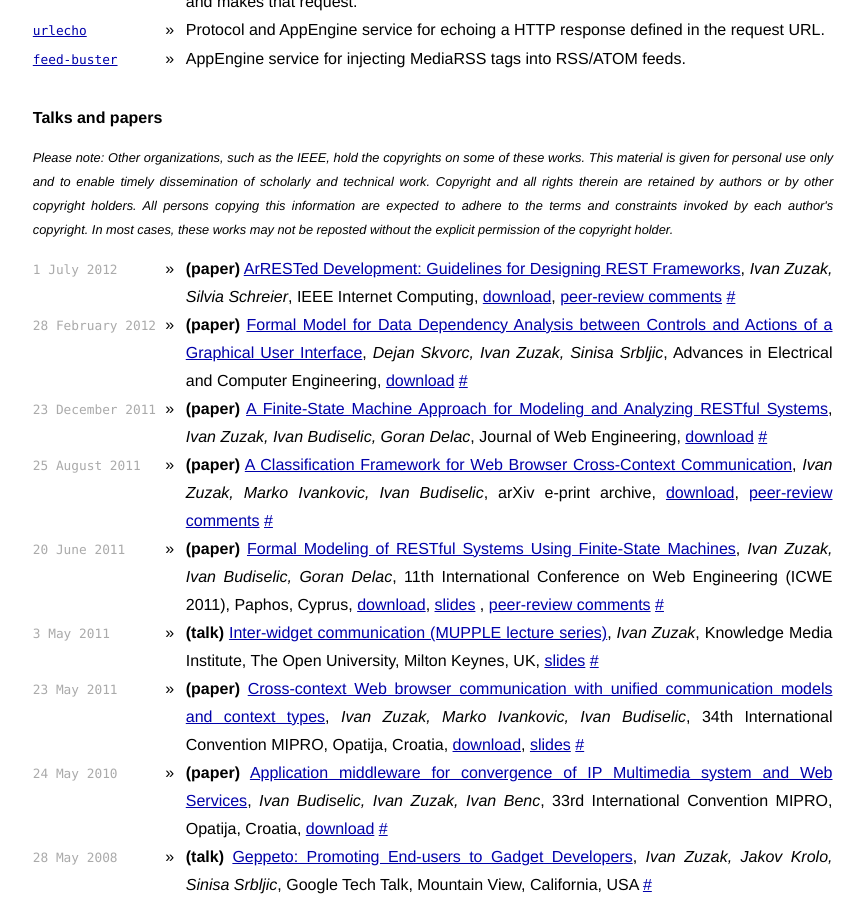
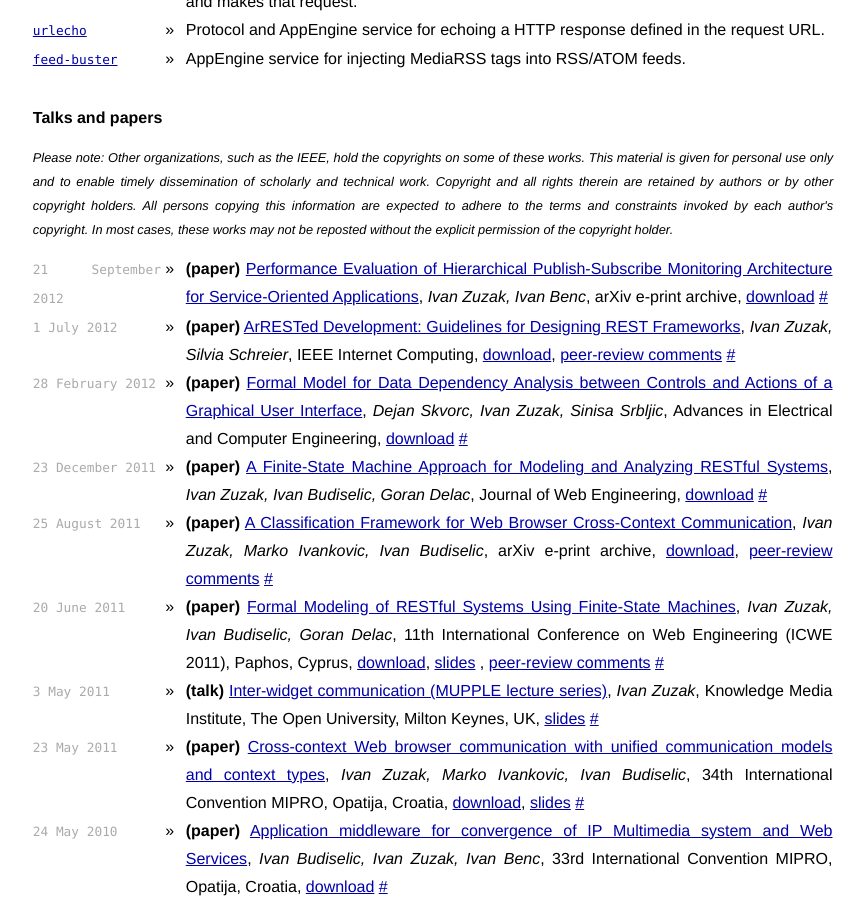
Before and after one commit to izuzak/izuzak.github.com, a Jekyll site: the page built from index.html, in a window 1280 px wide and 900 px high, scrolled down 1129 px. Shown: the whole window, without its empty margins (207-1072 px from the left). Built offline with Jekyll 4.4.1, drawn with Linux system fonts in a browser that asks for light colours; Markdown is read by kramdown in place of the engine named in the settings; comment, search, counter and statistics services are not loaded.

Commit message:
add soa monitoring paper

```diff
--- a/index.html
+++ b/index.html
@@ -39,6 +39,14 @@ projects:
       url: http://code.google.com/p/feed-buster/
 
 talks:
+    - authors: Ivan Zuzak, Ivan Benc
+      title: "Performance Evaluation of Hierarchical Publish-Subscribe Monitoring Architecture for Service-Oriented Applications"
+      date: 21 September 2012
+      place: arXiv e-print archive
+      url: http://arxiv.org/abs/1209.4485
+      download: /papers/2012_MONITORING.pdf
+      type: paper
+
     - authors: Ivan Zuzak, Silvia Schreier
       title: "ArRESTed Development: Guidelines for Designing REST Frameworks"
       date: 1 July 2012
```
Also changed, not shown: 1 other file.
